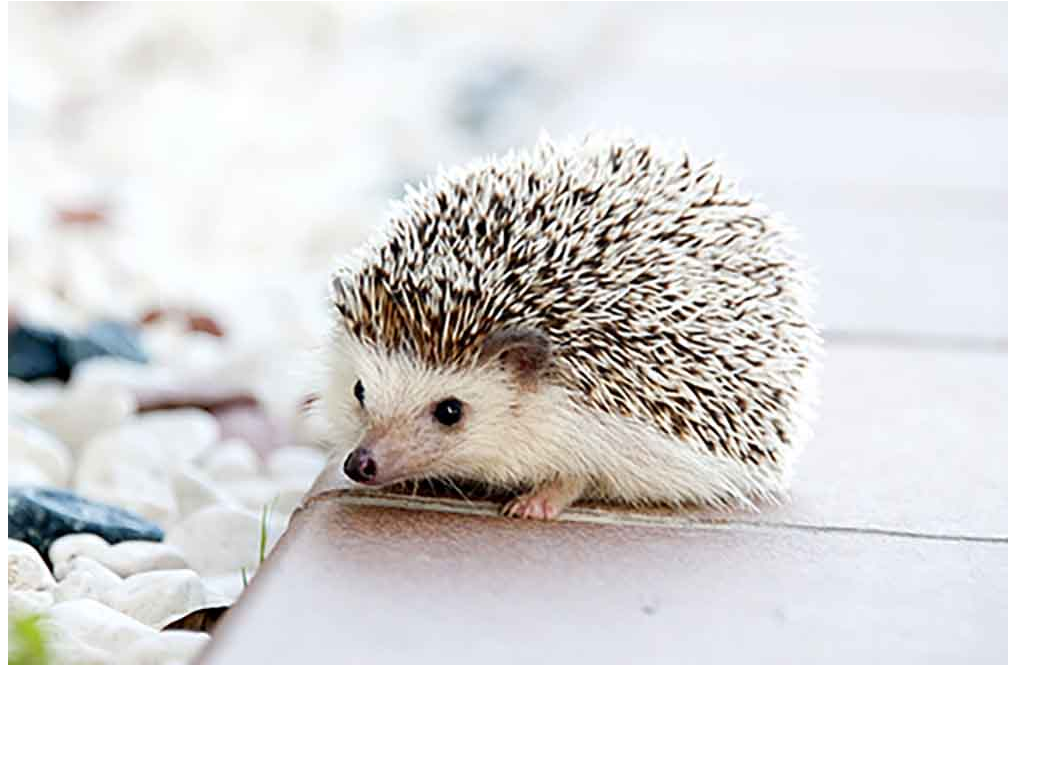
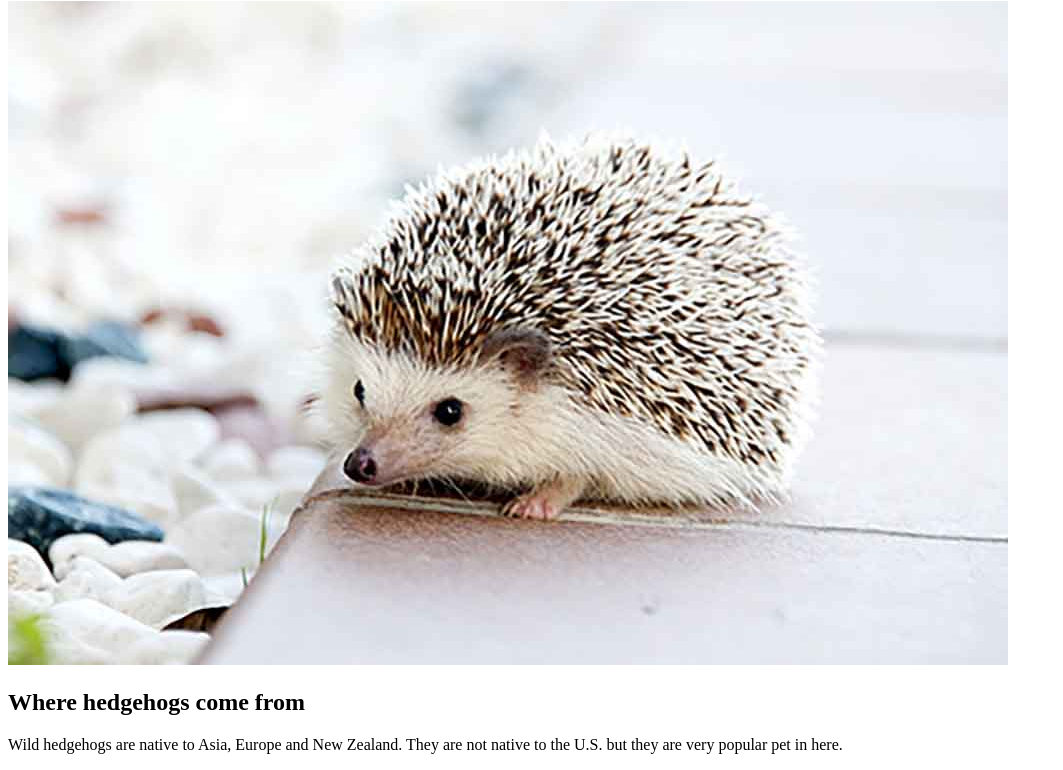
Before and after one commit to Abigailluna5/-Abby-Project-1, a plain HTML site: page index.html in a window 1280 px wide. Shown: the part 79-849 px from the top of the page, without its empty margins (0-1063 px from the left). Before the commit the page ends 800 px from the top, so only its background shows below. Drawn offline with Linux system fonts and the light colour scheme.

Commit message:
Update index.html

```diff
--- a/index.html
+++ b/index.html
@@ -8,5 +8,8 @@
 <body>
     <h1>Information about hegehogs as a pet  </h1>
     <img src="images/pexels-pixabay-50577.jpg" />
+    <h2>Where hedgehogs come from</h2>
+    <p>Wild hedgehogs are native to Asia, Europe and New Zealand. They are not native to the U.S. but they are very popular pet in here.
+    </p>
 </body>
 </html>
```
